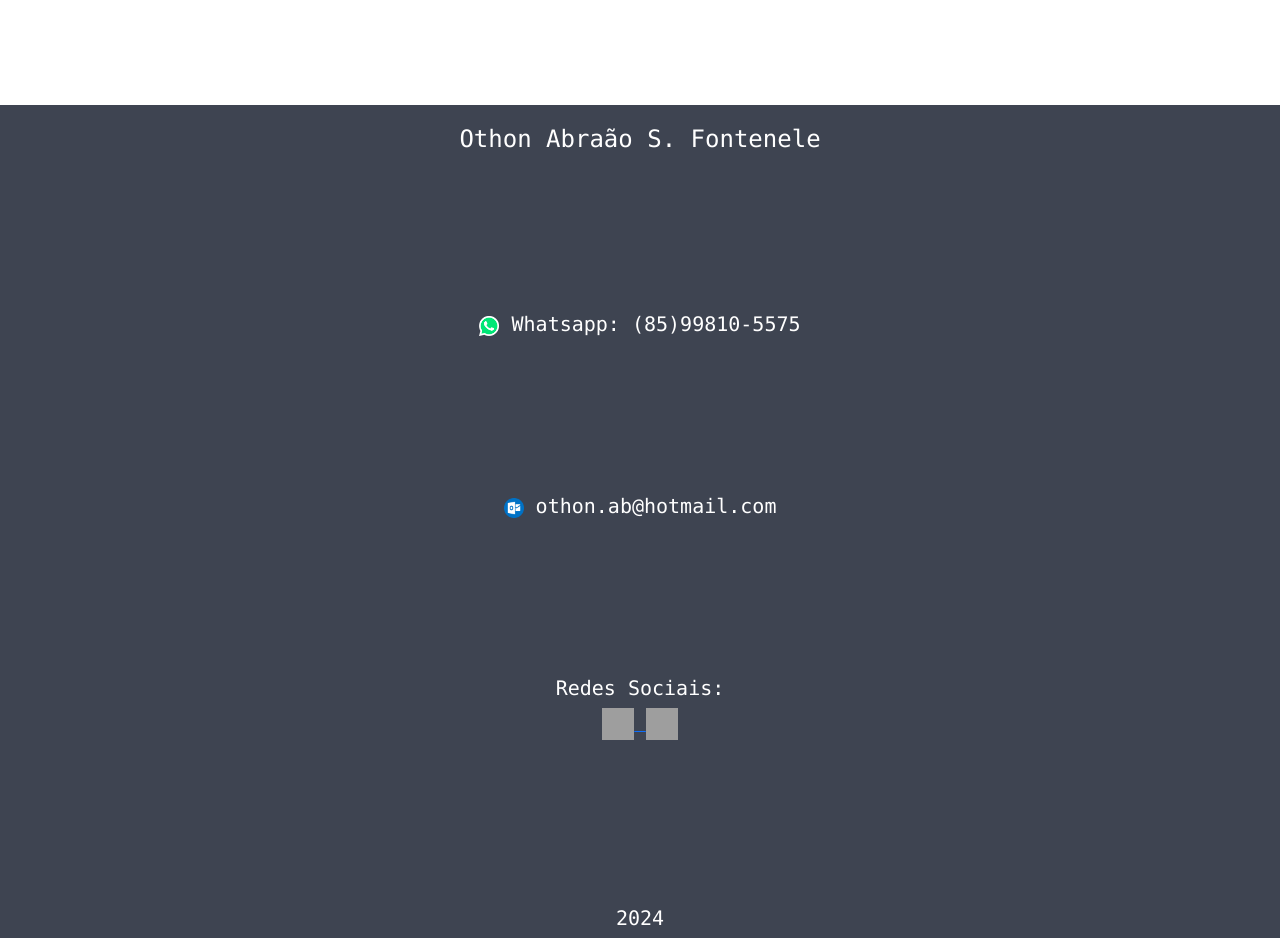
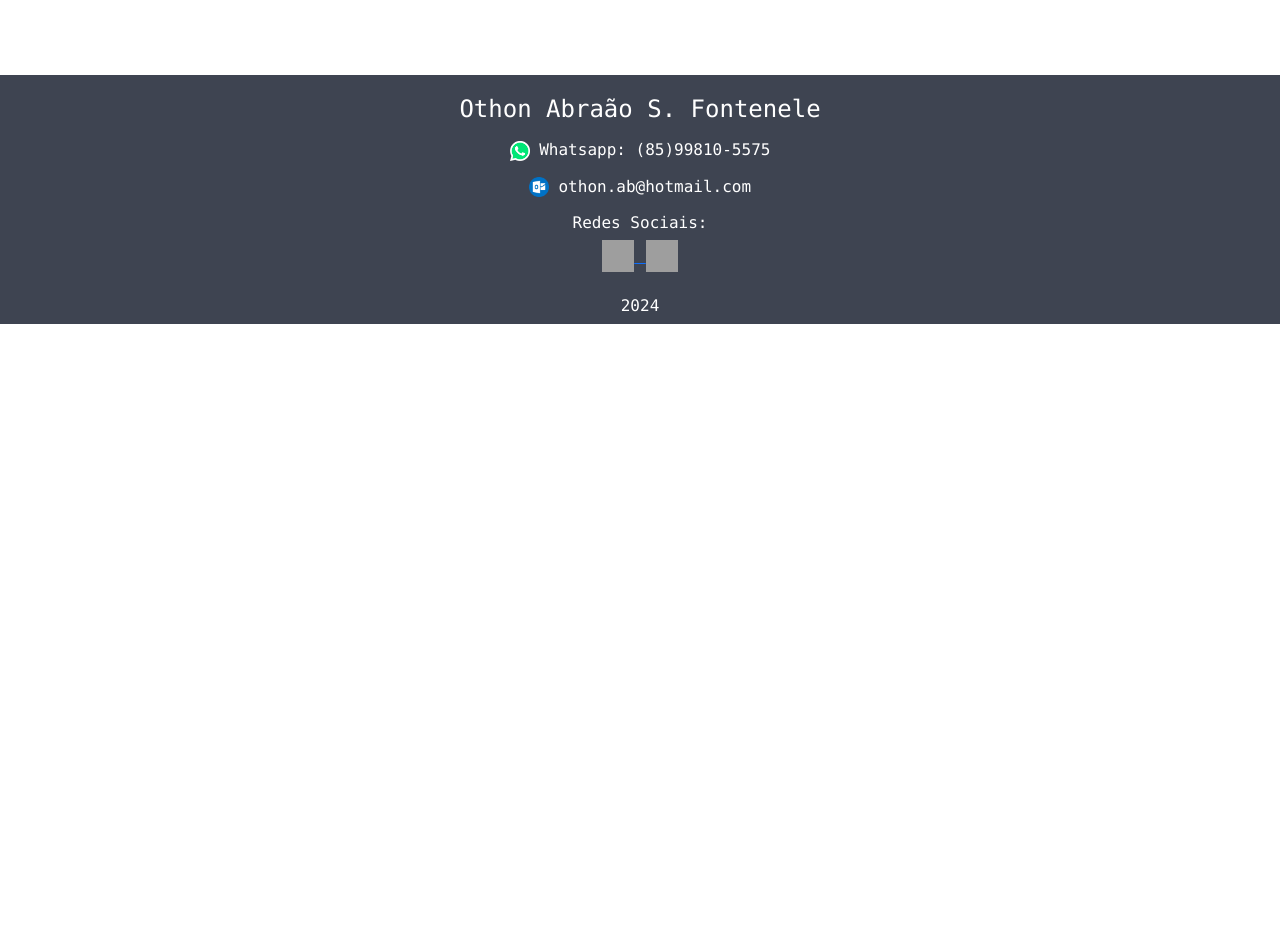
Before and after one commit to othonaf/Portfolio, a React (Create React App) app: page / in a window 1280 px wide. Shown: the part 1620-2558 px from the top of the page. After the commit the page ends 1944 px from the top, so only its background shows below. Built offline with nearby package versions, Linux system fonts and the light colour scheme; grey boxes are pictures that could not be loaded.

Commit message:
Atualizando Styled.js

```diff
--- a/src/App.css
+++ b/src/App.css
@@ -1,20 +1,16 @@
-
-.descProjeto{
-  margin-top: 50px;
-}
 
 
-/* @media (max-width: 768px) {
+@media (max-width: 768px) {
   .me-auto {
     display: contents;
     flex-direction: row;
   }
 
-} */
-/* .Header {
+}
+ .Header {
   background-color: #3e4451;
   font-family: "Consolas", 'Courier New', monospace;
   color: #ebf5f5;
   font-size: 20px;
 
-} */
+}
--- a/src/Footer.js
+++ b/src/Footer.js
@@ -1,5 +1,5 @@
 import React, { useContext } from 'react';
-import { Background, Titulo3, Whatsapp, Container, Titulo4 } from './styled'
+import { Background, Titulo3, Whatsapp, Container, TitulosFooter } from './styled'
 import { Row, Col } from 'reactstrap';
 import whatsimage from './whatsimage.png';
 import outlook from './outlook.png';
@@ -19,14 +19,14 @@ function Footer(props) {
         </Row>
         <Col>
           <Row>
-            <Titulo4> <Whatsapp src={whatsimage} alt='' /> Whatsapp: (85)99810-5575</Titulo4>
+            <TitulosFooter> <Whatsapp src={whatsimage} alt='' /> Whatsapp: (85)99810-5575</TitulosFooter>
           </Row>
-          <Titulo4> <Whatsapp src={outlook} alt='' /> othon.ab@hotmail.com</Titulo4>
+          <TitulosFooter> <Whatsapp src={outlook} alt='' /> othon.ab@hotmail.com</TitulosFooter>
         </Col>
 
         <Col>
           <Row>
-            <Titulo4>{texts.contato.redes}</Titulo4>
+            <TitulosFooter>{texts.contato.redes}</TitulosFooter>
             <p> <a href="https://www.github.com/othonaf" target="_blank" rel="noreferrer">
               <picture>
                 <source media="(prefers-color-scheme: dark)" srcset="https://raw.githubusercontent.com/danielcranney/readme-generator/main/public/icons/socials/github-dark.svg" />
@@ -50,7 +50,7 @@ function Footer(props) {
           </Row>
         </Col>
         <Row>
-          <Titulo4>{anoAtual}</Titulo4>
+          <TitulosFooter>{anoAtual}</TitulosFooter>
         </Row>
       </Background>
     </Container>
--- a/src/Projetos.js
+++ b/src/Projetos.js
@@ -1,7 +1,6 @@
 import React, { useContext } from 'react';
-import { CardBody, CardText, Button } from 'reactstrap'
-import './App.css';
-import {CadImage, CardsProjetos, TituloProjeto} from './styled';
+import { CardBody, Button } from 'reactstrap'
+import {CadImage, CardsProjetos, TituloProjeto, DescricaoProjt} from './styled';
 import cardImage from './calc.png';
 import { LanguageContext } from './LanguageContext';
 
@@ -9,7 +8,7 @@ import { LanguageContext } from './LanguageContext';
 const Projetos = () => {
     const { texts } = useContext(LanguageContext);
     const handleClick = () => {
-        window.open('https://frontend-calculadora-mercado-p-65eb42d5d0ce.herokuapp.com/', '_blank');
+        window.open('https://frontend-mercado-livre.onrender.com/', '_blank');
     }
     return (
         <CardsProjetos
@@ -24,9 +23,9 @@ const Projetos = () => {
                 <TituloProjeto>
                     {texts.projetos.tituloCard1}
                 </TituloProjeto>
-                <CardText className='descProjeto'>
+                <DescricaoProjt>
                     {texts.projetos.descCard1}
-                </CardText>
+                </DescricaoProjt>
                 <Button onClick={handleClick}>
                     {texts.projetos.botao}
                 </Button>
--- a/src/styled.js
+++ b/src/styled.js
@@ -8,12 +8,16 @@ import {
   Card as RSCard,
   Col as RSCol,
   CardTitle as RSCardTitle,
+  CardText as RSCardText,
   Button as RSButton
 } from 'reactstrap';
 import { Link as RRLink } from 'react-router-dom';
 
 export const CardsProjetos = styled(RSCard)`
     background-color: #4e4e4e;
+`;
+export const DescricaoProjt = styled(RSCardText)`
+    margin-top: 50px;
 `;
 
 export const TituloProjeto = styled(RSCardTitle)`
@@ -86,6 +90,10 @@ export const Button2 = styled(RSButton)`
 `;
 export const Titulo = styled.h4`
   padding-top: 20px;
+`;
+export const TitulosFooter = styled.h6`
+  padding-top: 8px;
+  font-size: medium;
 `;
 export const Titulo3 = styled.h4`
     padding-top: 20px;
```
